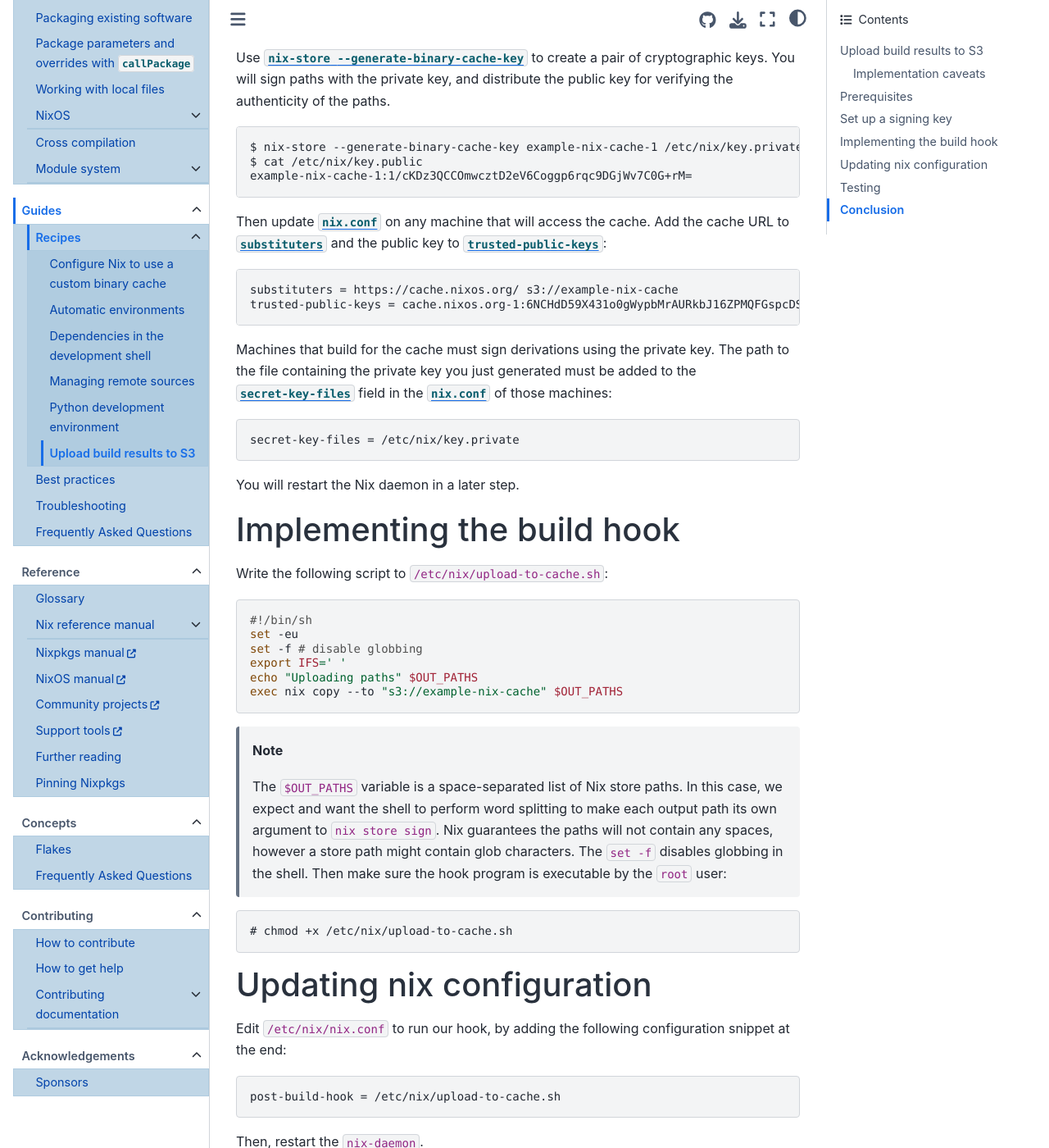
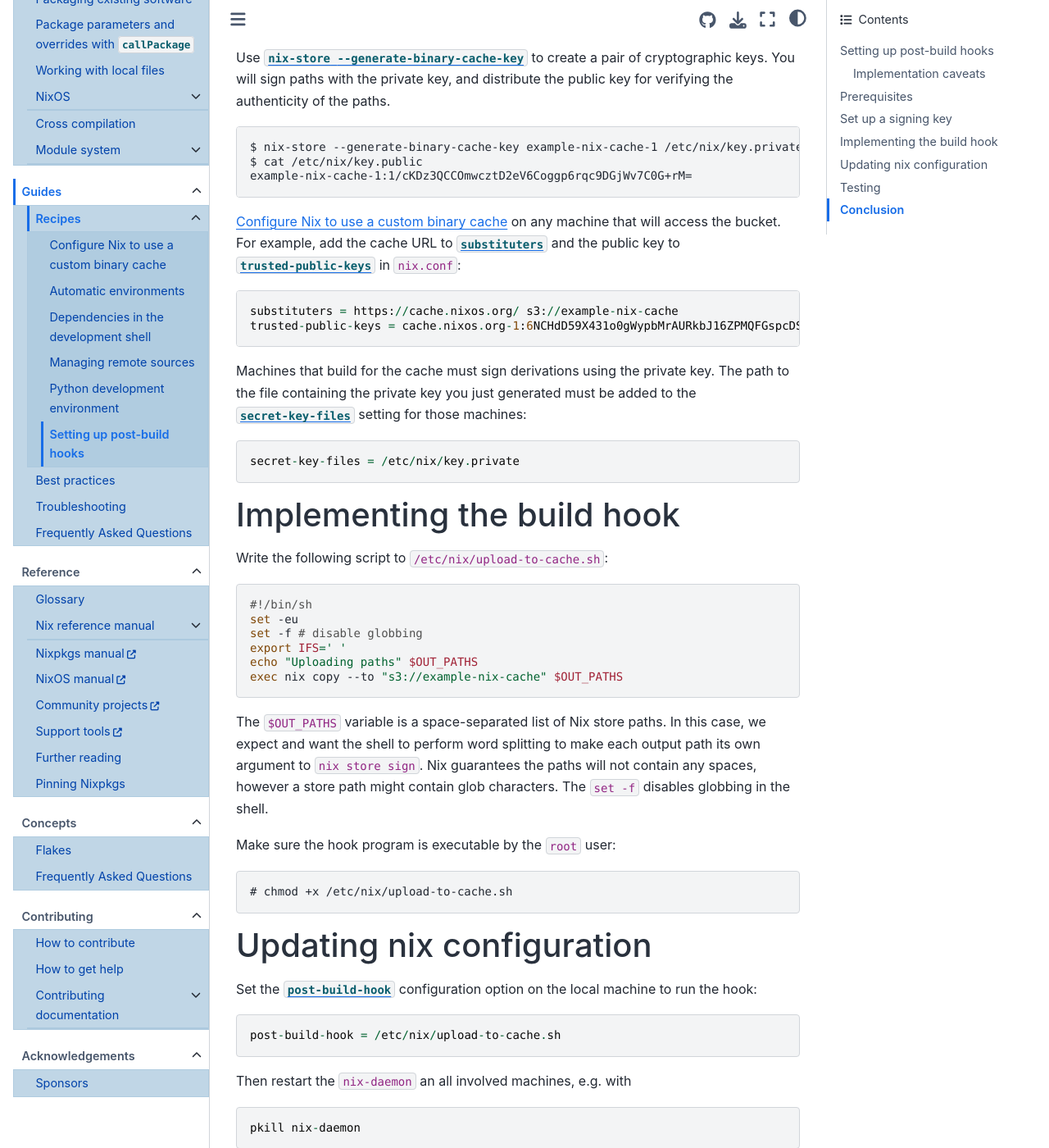
Before and after one commit to NixOS/nix.dev, a Sphinx documentation site: the page built from source/guides/recipes/post-build-hook.md, in a window 1280 px wide and 1400 px high, scrolled down 665 px. Shown: the whole window at 82% size. Built offline with Sphinx 7.4.7 and the Sphinx Book theme 1.1.4, drawn with Linux system fonts in a browser that asks for light colours; some of the changed text lies outside the part shown.

Commit message:
fix up wording on post-build-hook guide (#993)
- the title was misleading, because the guide is more about hooks than S3
binary caches.
- pointed Nix manual links to a fixed version
- one sentence per line
- linked the guide on configuring a binary cache

````diff
--- a/source/guides/recipes/post-build-hook.md
+++ b/source/guides/recipes/post-build-hook.md
@@ -1,6 +1,6 @@
-# Upload build results to S3
+# Setting up post-build hooks
 
-This guide shows how to use the Nix [`post-build-hook`](https://nixos.org/manual/nix/stable/command-ref/conf-file.html#conf-post-build-hook) configuration option to automatically upload build results to an S3-compatible binary cache.
+This guide shows how to use the Nix [`post-build-hook`](https://nix.dev/manual/nix/2.22/command-ref/conf-file#conf-post-build-hook) configuration option to automatically upload build results to an [S3-compatible binary cache](https://nix.dev/manual/nix/2.22/store/types/s3-binary-cache-store).
 
 ## Implementation caveats
 
@@ -14,12 +14,11 @@ A more advanced implementation might pass the store paths to a user-supplied dae
 
 # Prerequisites
 
-<!-- TODO: this information will move: https://github.com/NixOS/nix/issues/7769 -->
-This tutorial assumes you have [configured an S3-compatible binary cache](https://nixos.org/manual/nix/stable/package-management/s3-substituter.html), and that the `root` user's default AWS profile can upload to the bucket.
+This tutorial assumes you have [configured an S3-compatible binary cache](https://nix.dev/manual/nix/2.22/store/types/s3-binary-cache-store#authenticated-writes-to-your-s3-compatible-binary-cache), and that the `root` user's default AWS profile can upload to the bucket.
 
 # Set up a signing key
 
-Use [`nix-store --generate-binary-cache-key`](https://nixos.org/manual/nix/stable/command-ref/nix-store/generate-binary-cache-key.html) to create a pair of cryptographic keys.
+Use [`nix-store --generate-binary-cache-key`](https://nix.dev/manual/nix/2.22/command-ref/nix-store/generate-binary-cache-key) to create a pair of cryptographic keys.
 You will sign paths with the private key, and distribute the public key for verifying the authenticity of the paths.
 
 ```console
@@ -28,18 +27,20 @@ $ cat /etc/nix/key.public
 example-nix-cache-1:1/cKDz3QCCOmwcztD2eV6Coggp6rqc9DGjWv7C0G+rM=
 ```
 
-Then update [`nix.conf`](https://nixos.org/manual/nix/stable/command-ref/conf-file.html) on any machine that will access the cache.
-Add the cache URL to [`substituters`](https://nixos.org/manual/nix/stable/command-ref/conf-file.html#conf-substituters) and the public key to [`trusted-public-keys`](https://nixos.org/manual/nix/stable/command-ref/conf-file.html#conf-trusted-public-keys):
+[](custom-binary-cache) on any machine that will access the bucket.
+For example, add the cache URL to [`substituters`](https://nix.dev/manual/nix/2.22/command-ref/conf-file#conf-substituters) and the public key to [`trusted-public-keys`](https://nix.dev/manual/nix/2.22/command-ref/conf-file#conf-trusted-public-keys) in `nix.conf`:
 
-    substituters = https://cache.nixos.org/ s3://example-nix-cache
-    trusted-public-keys = cache.nixos.org-1:6NCHdD59X431o0gWypbMrAURkbJ16ZPMQFGspcDShjY= example-nix-cache-1:1/cKDz3QCCOmwcztD2eV6Coggp6rqc9DGjWv7C0G+rM=
+```
+substituters = https://cache.nixos.org/ s3://example-nix-cache
+trusted-public-keys = cache.nixos.org-1:6NCHdD59X431o0gWypbMrAURkbJ16ZPMQFGspcDShjY= example-nix-cache-1:1/cKDz3QCCOmwcztD2eV6Coggp6rqc9DGjWv7C0G+rM=
+```
 
 Machines that build for the cache must sign derivations using the private key.
-The path to the file containing the private key you just generated must be added to the [`secret-key-files`](https://nixos.org/manual/nix/stable/command-ref/conf-file.html#conf-secret-key-files) field in the [`nix.conf`](https://nixos.org/manual/nix/stable/command-ref/conf-file.html) of those machines:
+The path to the file containing the private key you just generated must be added to the [`secret-key-files`](https://nix.dev/manual/nix/2.22/command-ref/conf-file#conf-secret-key-files) setting for those machines:
 
-    secret-key-files = /etc/nix/key.private
-
-You will restart the Nix daemon in a later step.
+```
+secret-key-files = /etc/nix/key.private
+```
 
 # Implementing the build hook
 
@@ -54,15 +55,12 @@ echo "Uploading paths" $OUT_PATHS
 exec nix copy --to "s3://example-nix-cache" $OUT_PATHS
 ```
 
-> **Note**
->
-> The `$OUT_PATHS` variable is a space-separated list of Nix store
-> paths. In this case, we expect and want the shell to perform word
-> splitting to make each output path its own argument to `nix
-> store sign`. Nix guarantees the paths will not contain any spaces,
-> however a store path might contain glob characters. The `set -f`
-> disables globbing in the shell.
-Then make sure the hook program is executable by the `root` user:
+The `$OUT_PATHS` variable is a space-separated list of Nix store paths.
+In this case, we expect and want the shell to perform word splitting to make each output path its own argument to `nix store sign`.
+Nix guarantees the paths will not contain any spaces, however a store path might contain glob characters.
+The `set -f` disables globbing in the shell.
+
+Make sure the hook program is executable by the `root` user:
 
 ```console
 # chmod +x /etc/nix/upload-to-cache.sh
@@ -70,12 +68,17 @@ Then make sure the hook program is executable by the `root` user:
 
 # Updating nix configuration
 
-Edit `/etc/nix/nix.conf` to run our hook, by adding the following
-configuration snippet at the end:
+Set the [`post-build-hook`](https://nix.dev/manual/nix/2.22/command-ref/conf-file#conf-post-build-hook) configuration option on the local machine to run the hook:
 
-    post-build-hook = /etc/nix/upload-to-cache.sh
+```
+post-build-hook = /etc/nix/upload-to-cache.sh
+```
 
-Then, restart the `nix-daemon`.
+Then restart the `nix-daemon` an all involved machines, e.g. with
+
+```
+pkill nix-daemon
+```
 
 # Testing
 
@@ -92,17 +95,11 @@ post-build-hook: Uploading paths /nix/store/ibcyipq5gf91838ldx40mjsp0b8w9n18-exa
 /nix/store/ibcyipq5gf91838ldx40mjsp0b8w9n18-example
 ```
 
-Then delete the path from the store, and try substituting it from the
-binary cache:
+To check that the hook took effect, delete the path from the store, and try substituting it from the binary cache:
 
 ```console
 $ rm ./result
 $ nix-store --delete /nix/store/ibcyipq5gf91838ldx40mjsp0b8w9n18-example
-```
-
-Now, copy the path back from the cache:
-
-```console
 $ nix-store --realise /nix/store/ibcyipq5gf91838ldx40mjsp0b8w9n18-example
 copying path '/nix/store/m8bmqwrch6l3h8s0k3d673xpmipcdpsa-example from 's3://example-nix-cache'...
 warning: you did not specify '--add-root'; the result might be removed by the garbage collector
````
Also changed, not shown: other parts of source/guides/recipes/post-build-hook.md (+2 -4 lines), source/guides/recipes/add-binary-cache.md (+1 -0 lines).
